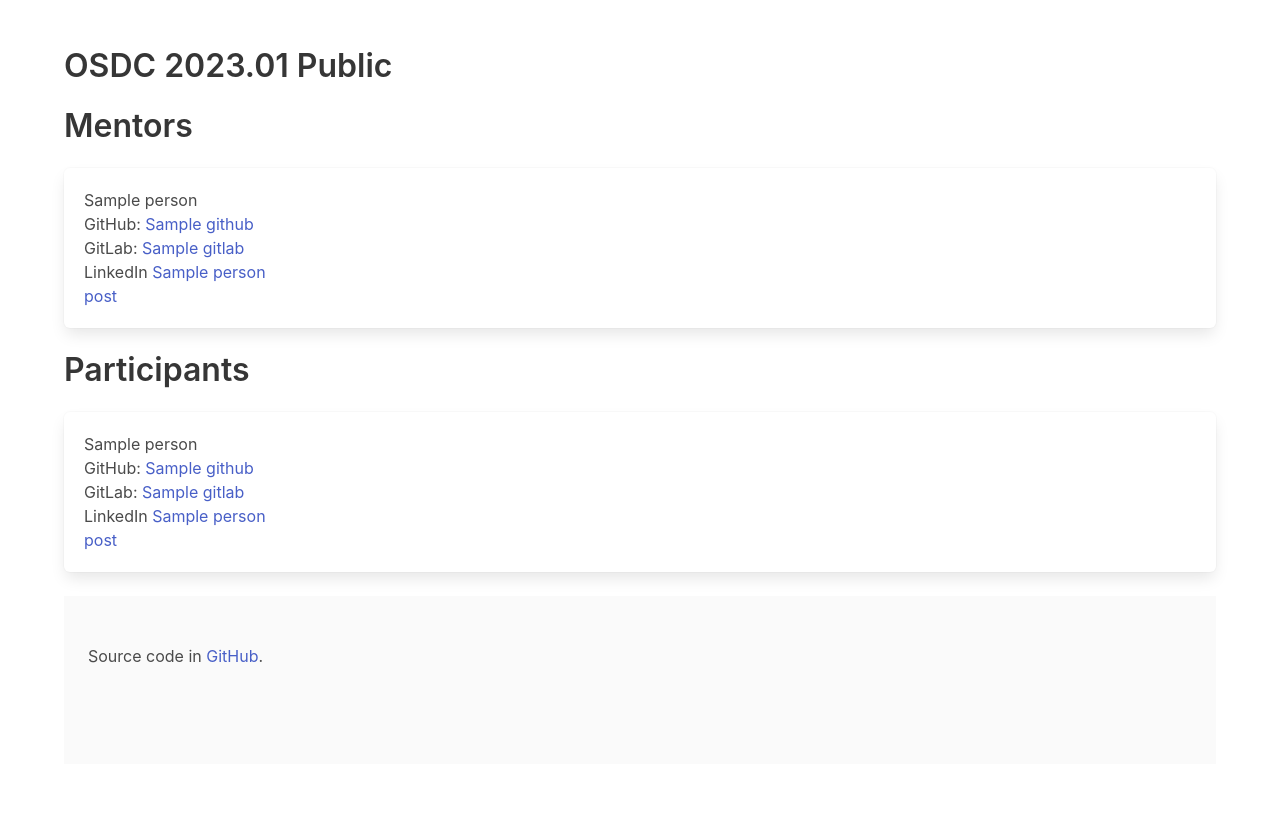
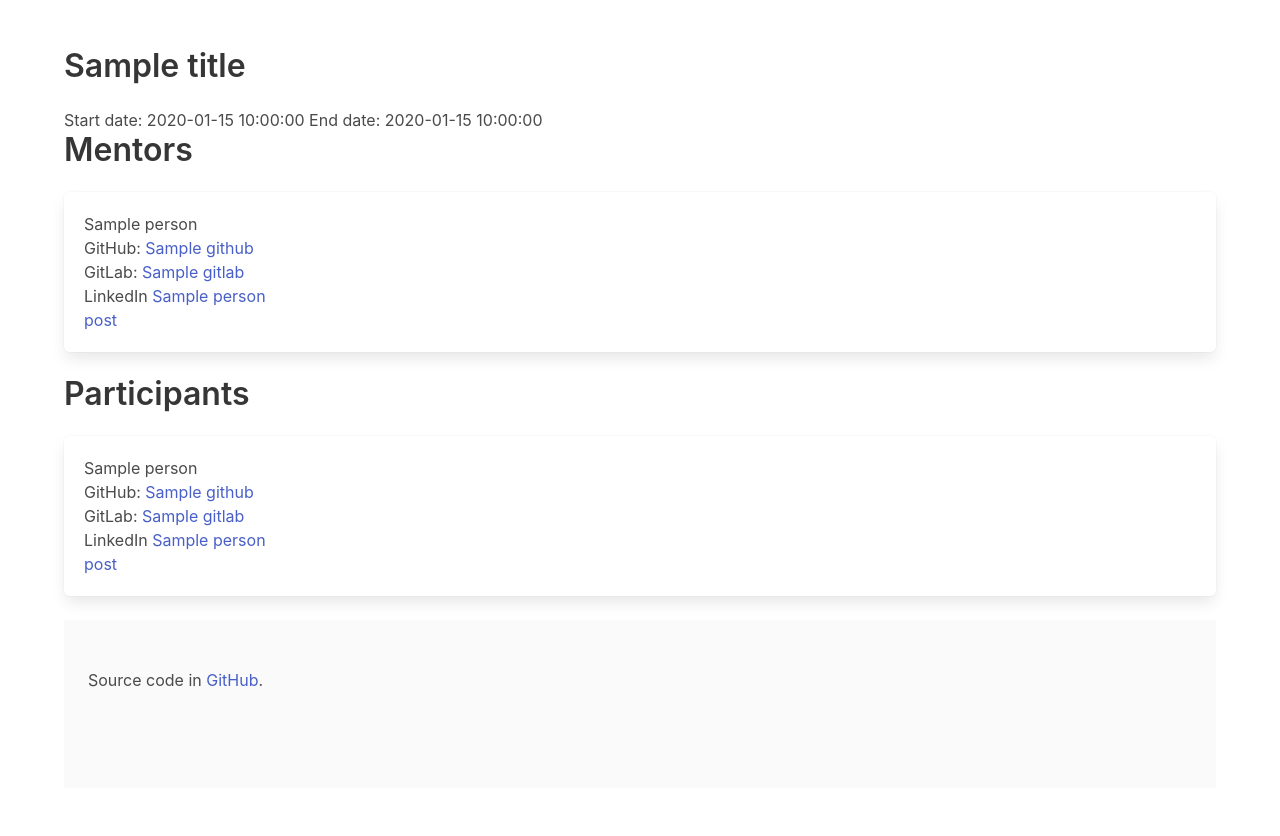
Before and after one commit to OSDC-Code-Maven/osdc-2023-01-public, a Python web app: template templates/index.html in a window 1280 px wide. Before the commit the page ends 663 px from the top, so only its background shows below. Run offline with Jinja, Linux system fonts and the light colour scheme; the template is opened without the code that fills it: most values are stand-ins (such as "Sample title", 1, 10 or a date in 2020); some libraries are stand-ins or nearby versions.

Commit message:
create course.json #16

```diff
--- /dev/null
+++ b/course.json
@@ -0,0 +1,4 @@
+{
+    "title": "OSDC 2023.01 Public in Hebrew",
+    "start_date": "2023.01.08"
+}
--- a/templates/index.html
+++ b/templates/index.html
@@ -1,6 +1,13 @@
 {% include 'header.html' %}
 
-<h1 class="title">OSDC 2023.01 Public</h1>
+<h1 class="title">{{title}}</h1>
+
+Start date: {{course.start_date}}
+{% if course.end_date %}
+  End date: {{course.end_date}}
+{% endif %}
+
+
 <h2 class="title">Mentors</h2>
 {% for person in mentors %}
    <div class="box person">
```
Also changed, not shown: generate.py (+7 -0 lines).
